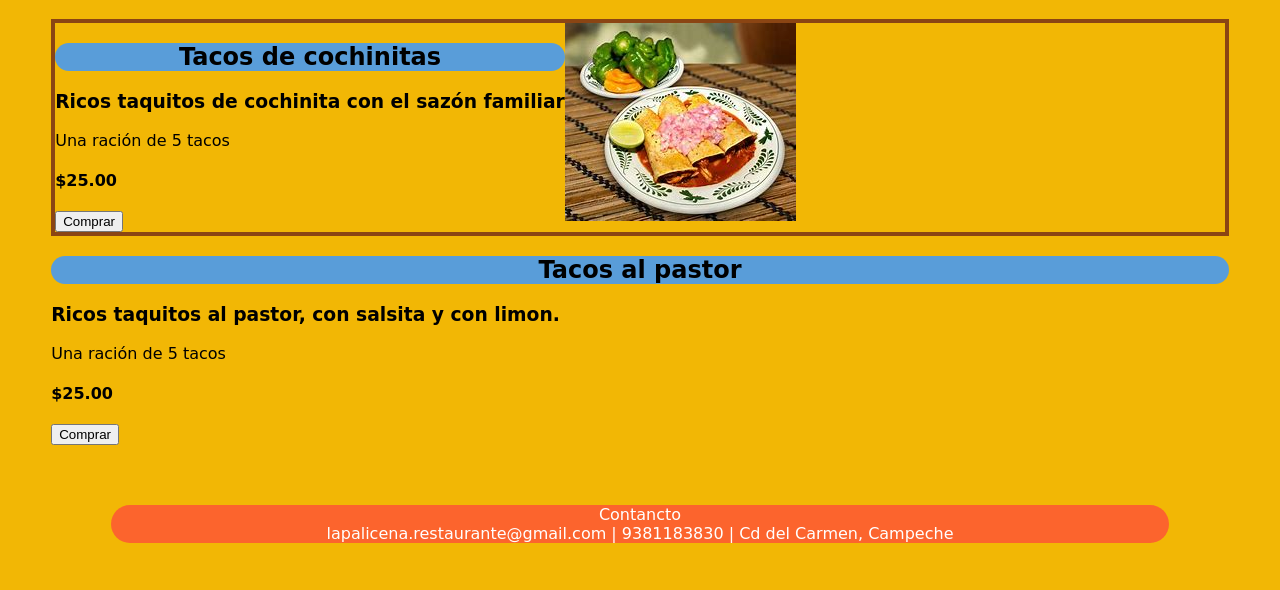
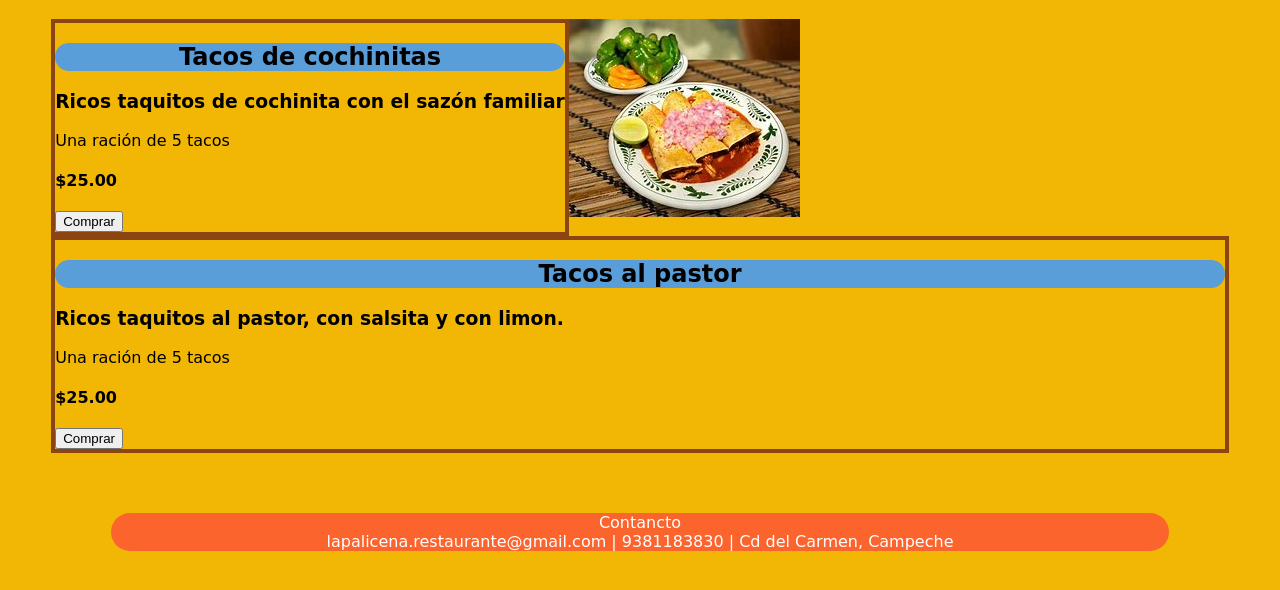
Before and after one commit to LupitaMZ/03-Tarea, a plain HTML site: page menu.html in a window 1280 px wide. Shown: the part 82-672 px from the top of the page. Drawn offline with Linux system fonts and the light colour scheme; a web font is replaced by a local one.

Commit message:
borde a la informacion

```diff
--- a/css/menu2.css
+++ b/css/menu2.css
@@ -49,6 +49,8 @@ nav ul li a:hover{
 /*se inicia los productos*/
 .contenedorMenu {
     display: flex;
+}
+.tacos{
     border: 4px solid saddlebrown;
 }
 .tacos h2{
```
